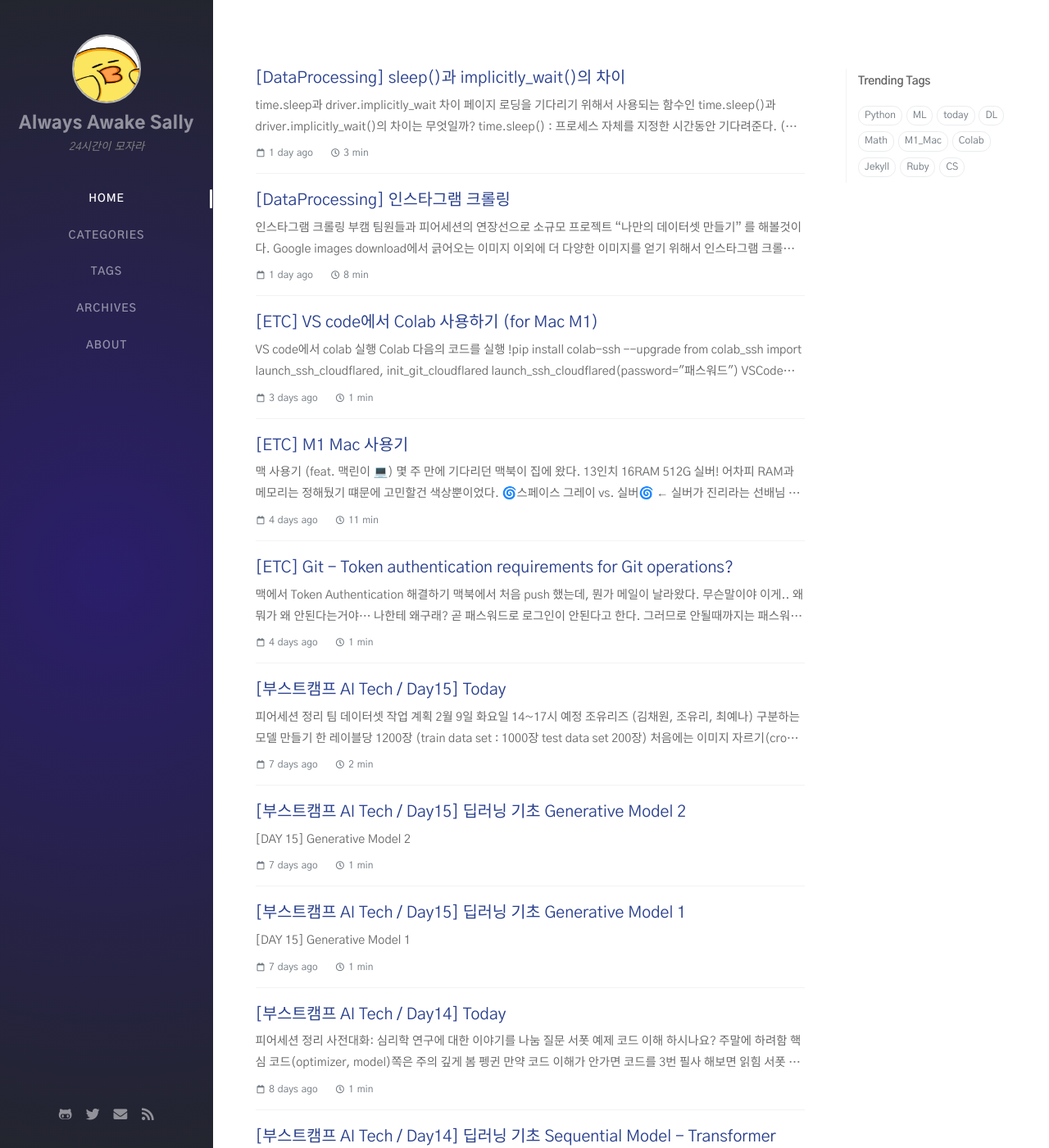
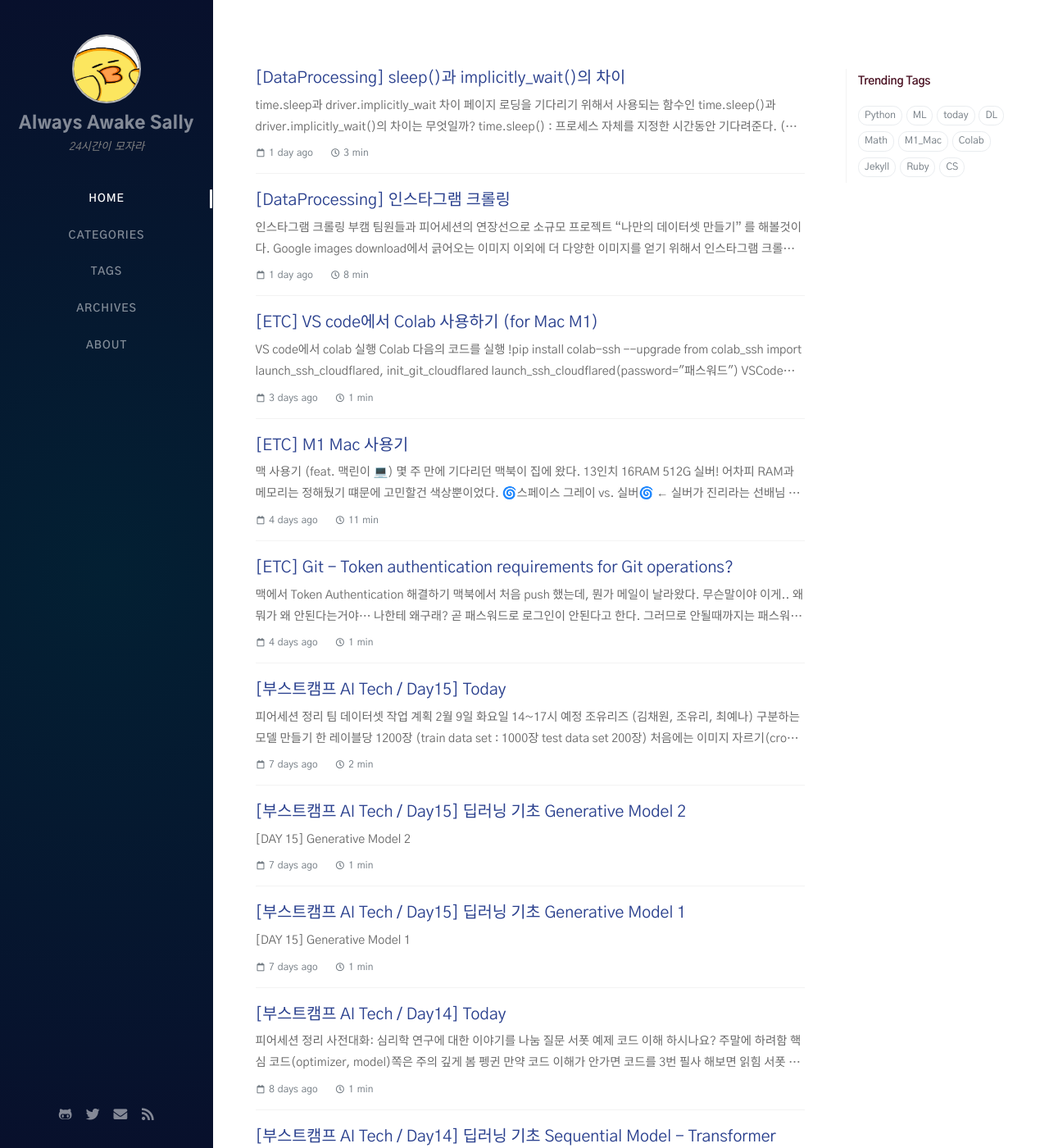
Before and after one commit to bsm8734/bsm8734.github.io, a Jekyll site: the page built from index.html, in a window 1280 px wide and 1400 px high. Shown: the whole window at 82% size. Built offline with Jekyll 4.4.1, drawn with Linux system fonts in a browser that asks for light colours; nearby versions of some CDN libraries; the list of posts is cut into pages by our own code; comment, search, counter and statistics services are not loaded.

Commit message:
Update CSS

```diff
--- a/assets/css/_addon/module.scss
+++ b/assets/css/_addon/module.scss
@@ -94,7 +94,7 @@
   color: #470e1f;
 }
 
-@mixin label($font-size: 1rem, $font-weight: 600, $color: var(--label-color)) {
+@mixin label($font-size: 1rem, $font-weight: 600, $color: #470e1f) {
   color: $color;
   font-size: $font-size;
   font-weight: $font-weight;
--- a/assets/css/_colors/light-syntax.scss
+++ b/assets/css/_colors/light-syntax.scss
@@ -9,11 +9,11 @@
 @mixin light-syntax {
 
   /* -----  My styles ------ */
-  --highlight-bg-color: #252525;
-  --highlighter-rouge-color: #de6b18;
-  --highlight-lineno-color: #6c6c6d;
-  --highlight-lineno-border-color: #303435;
-  --inline-code-bg: #272822;
+  --highlight-bg-color: #f3f2f1;
+  --highlighter-rouge-color: #eb6e6d;
+  --highlight-lineno-color: #b2b3b6;
+  --highlight-lineno-border-color: #c9cbcc;
+  --inline-code-bg: #f3f2f1;
 
   .highlight {
     .gp { color: #818c96; }
--- a/assets/css/_colors/light-typography.scss
+++ b/assets/css/_colors/light-typography.scss
@@ -13,9 +13,9 @@
   --main-wrapper-bg: white;
   --main-border-color: #f3f3f3;
   --btn-border-color: #e9ecef;
-  --text-color: #333333;
+  --text-color: #2c2b2b;
   --blockquote-border-color: #eee;
-  --blockquote-text-color: #9a9a9a;
+  --blockquote-text-color: #8b8b8b;
   --link-color: #2a408e;
   --link-underline-color: #dee2e6;
   --text-muted-color: gray;
@@ -31,8 +31,8 @@
   /* Sidebar */
   --sidebar-bg: radial-gradient(
     circle,
-    rgba(42, 30, 107, 1) 0%,
-    rgba(35, 37, 46, 1) 100%);
+    rgb(3, 32, 51) 0%,
+    rgb(8, 16, 44) 100%);
   --nav-cursor-color: #fcfcfc;
 
   /* Topbar */
@@ -59,7 +59,7 @@
   --btn-share-hover-color: var(--link-color);
   --card-border-color: #f1f1f1;
   --card-box-shadow: rgba(234, 234, 234, 0.7686274509803922);
-  --label-color: #616161;
+  --label-color: #5e5e5e;
   --relate-post-date: rgba(30, 55, 70, 0.4);
   --tag-bg: rgba(0, 0, 0, 0.075);
   --tag-border: #dee2e6;
--- a/assets/css/post.scss
+++ b/assets/css/post.scss
@@ -94,7 +94,7 @@ $prompt-newer: "{{ site.data.label.post.button.next }}";
   }
 
   p {
-    font-size: 1rem;
+    font-size: 1.0rem;
     line-height: 1.5rem;
     margin-top: 0.3rem;
     white-space: normal;
```
